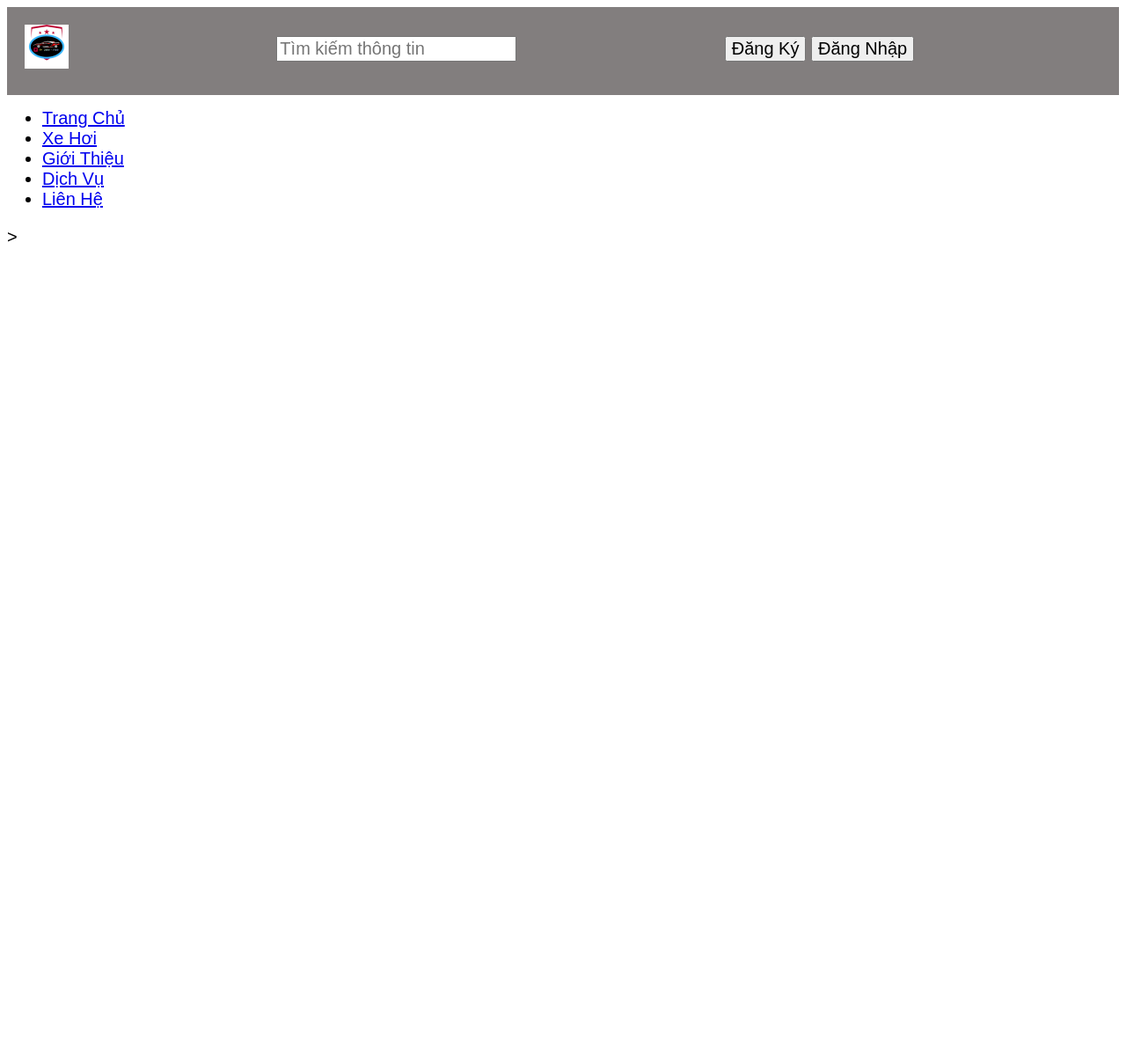
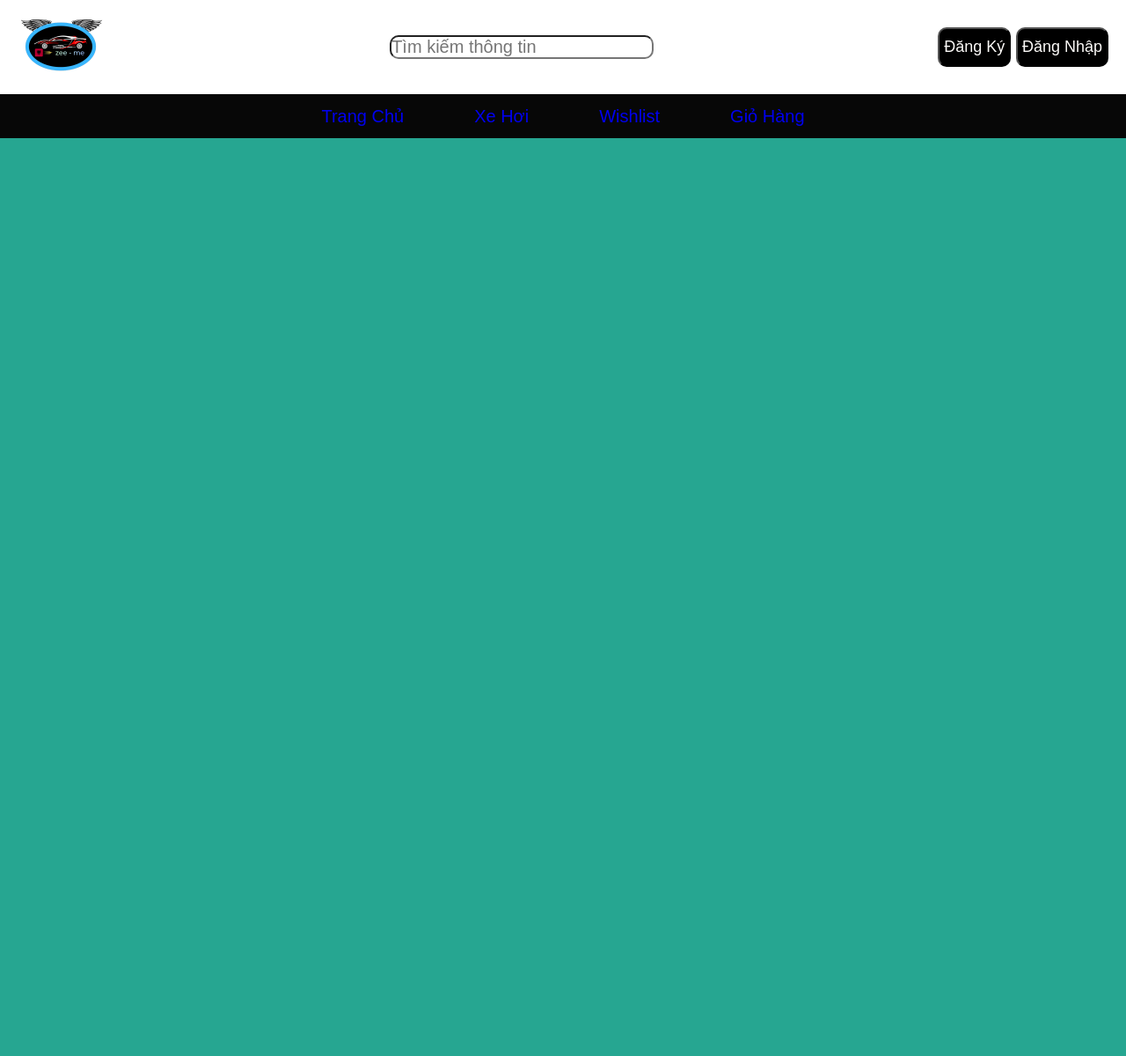
Before and after one commit to NguyenPhong049205016216/project_website_shop, a PHP site: page /admin/index.php in a window 1280 px wide. Shown: the whole page at 88% size. Before the commit the page ends 275 px from the top, so only its background shows below. Run offline with PHP 8.4, Linux system fonts and the light colour scheme.

Commit message:
chỉnh html phần header, menu và thêm ảnh logo, làm bài tập css cơ bản( để hiểu cách làm cơ bản)

```diff
--- a/car-shop/admin/index.php
+++ b/car-shop/admin/index.php
@@ -14,7 +14,7 @@ $title = "Car Shop";
     <div class="main">
         <header>
             <div class="logo">
-                <img src="../assets/images/cars/logo_cars_shop.png" alt="Logo">
+                <img src="../assets/images/cars/logo_cars_1.png" alt="Logo">
             </div>
             <div class="search">
                 <form>
@@ -22,21 +22,19 @@ $title = "Car Shop";
                 </form>
             </div>
             <div class="User">
-                <button>Đăng Ký</button>
-                <button>Đăng Nhập</button>
+                <button >Đăng Ký</button>
+                <button >Đăng Nhập</button>
             </div>
         </header>
 
         <nav>
-            <ul>
+            <ul class="menu">
                 <li><a href="../index.php">Trang Chủ</a></li>
                 <li><a href="../cars.php">Xe Hơi</a></li>
-                <li><a href="../about.php">Giới Thiệu</a></li>
-                <li><a href="../services.php">Dịch Vụ</a></li>
-                <li><a href="../contact.php">Liên Hệ</a></li>
+                <li><a href="../wishlist.php">Wishlist</a></li>
+                <li><a href="../cart.php">Giỏ Hàng</a></li>
             </ul>
-
-        </nav>>
+        </nav>
 
         </nav>
     </div>
--- a/car-shop/assets/css/home.css
+++ b/car-shop/assets/css/home.css
@@ -1,34 +1,71 @@
 *{
+    margin: 0;
+    padding: 0;
+    /*dúp phần tử không tăng kích thước ngoài ý muốn */
+    box-sizing: border-box;
     font-family: arial, sans-serif;
     font-size: 20px;
 }
 
 /* biến  */
 :root{
-    --primary-color: #0d0505;
-    --secondary-color: #0d050583;
-    --text-color: #fff;
+    --primary-color:#fff;
+    --secondary-color: rgb(38, 166, 145);
+    --text-color: #090808;
 }
-
+body{
+    width: 100%;
+    height: 1200px;
+    margin: 0 auto;
+    background-color: var(--secondary-color);
+}
 .main{
     width: 100%;
-    height: 100px;
-    background-color: #0d050583;
-
 }
 
 header{
-    width: 80%;
+    min-height: 80%;
     padding: 20px;
     display: flex;
     justify-content: space-between;
     align-items: center;
+    background-color: var(--primary-color);
 }
-
 .logo{
-    width: 50px;
+    width: 100px;
 }
-
 .logo img{
     width: 100%;
 }
+
+#search{
+    width: 300px;
+    border-radius: 10px;
+}
+button{
+    border-radius: 10px;
+    font-size: 18px;
+    background-color: black;
+    color: rgb(252, 250, 248);
+    padding: 10px 5px;
+}
+.menu{
+    width: 100%;
+    height: 50px;
+    display: flex;
+    justify-content: center;
+    margin: 0;
+    background: rgb(7, 7, 7);
+    align-items: center;
+}
+nav ul{
+    display: flex;
+    /* Khoảng cách giữa các mục menu */
+    gap: 80px;
+    /* Xóa dấu chấm */
+    list-style: none;
+}
+a{
+    /* Xóa dấu gạch chân */
+    text-decoration: none;
+}
```
Also changed, not shown: car-shop/assets/images/cars/logo_cars_1.png (added).
